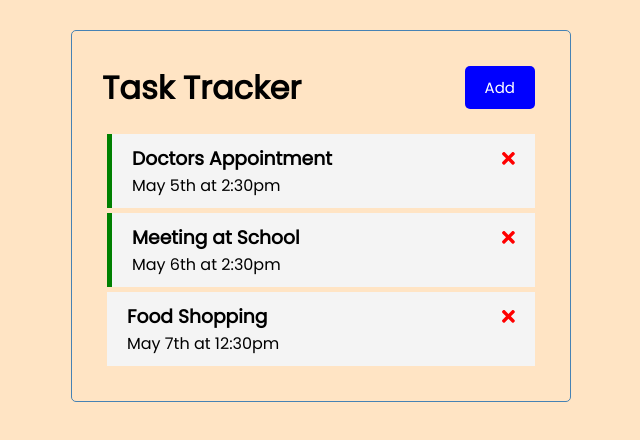
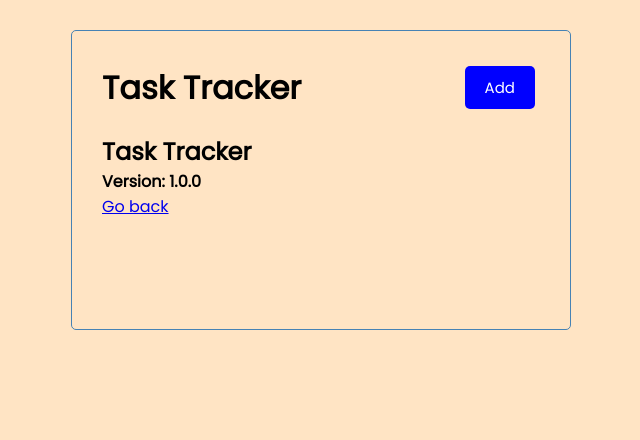
Before and after one commit to Zyar3k/angular-crash, an Angular app: page /about in a window 1280 px wide. Shown: the top 440 px of the page, without its empty margins (319-959 px from the left). Built offline with nearby package versions, Linux system fonts and the light colour scheme; data requests are answered from the project's data file.

Commit message:
Add routing

```diff
--- a/src/app/app.component.html
+++ b/src/app/app.component.html
@@ -1,4 +1,4 @@
 <div class="container">
   <app-header></app-header>
-  <app-tasks></app-tasks>
+  <router-outlet></router-outlet>
 </div>
--- a/src/app/app.module.ts
+++ b/src/app/app.module.ts
@@ -3,6 +3,7 @@
 import { FontAwesomeModule } from '@fortawesome/angular-fontawesome';
 import { HttpClientModule } from '@angular/common/http';
 import { FormsModule } from '@angular/forms';
+import { RouterModule, Routes } from '@angular/router';
 
 import { AppComponent } from './app.component';
 import { HeaderComponent } from './components/header/header.component';
@@ -10,7 +11,12 @@
 import { TasksComponent } from './components/tasks/tasks.component';
 import { TaskItemComponent } from './components/task-item/task-item.component';
 import { AddTaskComponent } from './components/add-task/add-task.component';
+import { AboutComponent } from './components/about/about.component';
 
+const appRoutes: Routes = [
+  { path: '', component: TasksComponent },
+  { path: 'about', component: AboutComponent },
+];
 @NgModule({
   declarations: [
     AppComponent,
@@ -19,8 +25,15 @@
     TasksComponent,
     TaskItemComponent,
     AddTaskComponent,
+    AboutComponent,
   ],
-  imports: [BrowserModule, FontAwesomeModule, HttpClientModule, FormsModule],
+  imports: [
+    BrowserModule,
+    FontAwesomeModule,
+    HttpClientModule,
+    FormsModule,
+    RouterModule.forRoot(appRoutes, { enableTracing: true }),
+  ],
   providers: [],
   bootstrap: [AppComponent],
 })
--- /dev/null
+++ b/src/app/components/about/about.component.html
@@ -0,0 +1,5 @@
+<div>
+  <h2>Task Tracker</h2>
+  <h4>Version: 1.0.0</h4>
+  <a routerLink="/">Go back</a>
+</div>
--- /dev/null
+++ b/src/app/components/about/about.component.ts
@@ -0,0 +1,15 @@
+import { Component, OnInit } from '@angular/core';
+
+@Component({
+  selector: 'app-about',
+  templateUrl: './about.component.html',
+  styleUrls: ['./about.component.css']
+})
+export class AboutComponent implements OnInit {
+
+  constructor() { }
+
+  ngOnInit(): void {
+  }
+
+}
```
Also changed, not shown: src/app/components/about/about.component.css (added), 1 other file (tests, documents, lock files or other folders).
